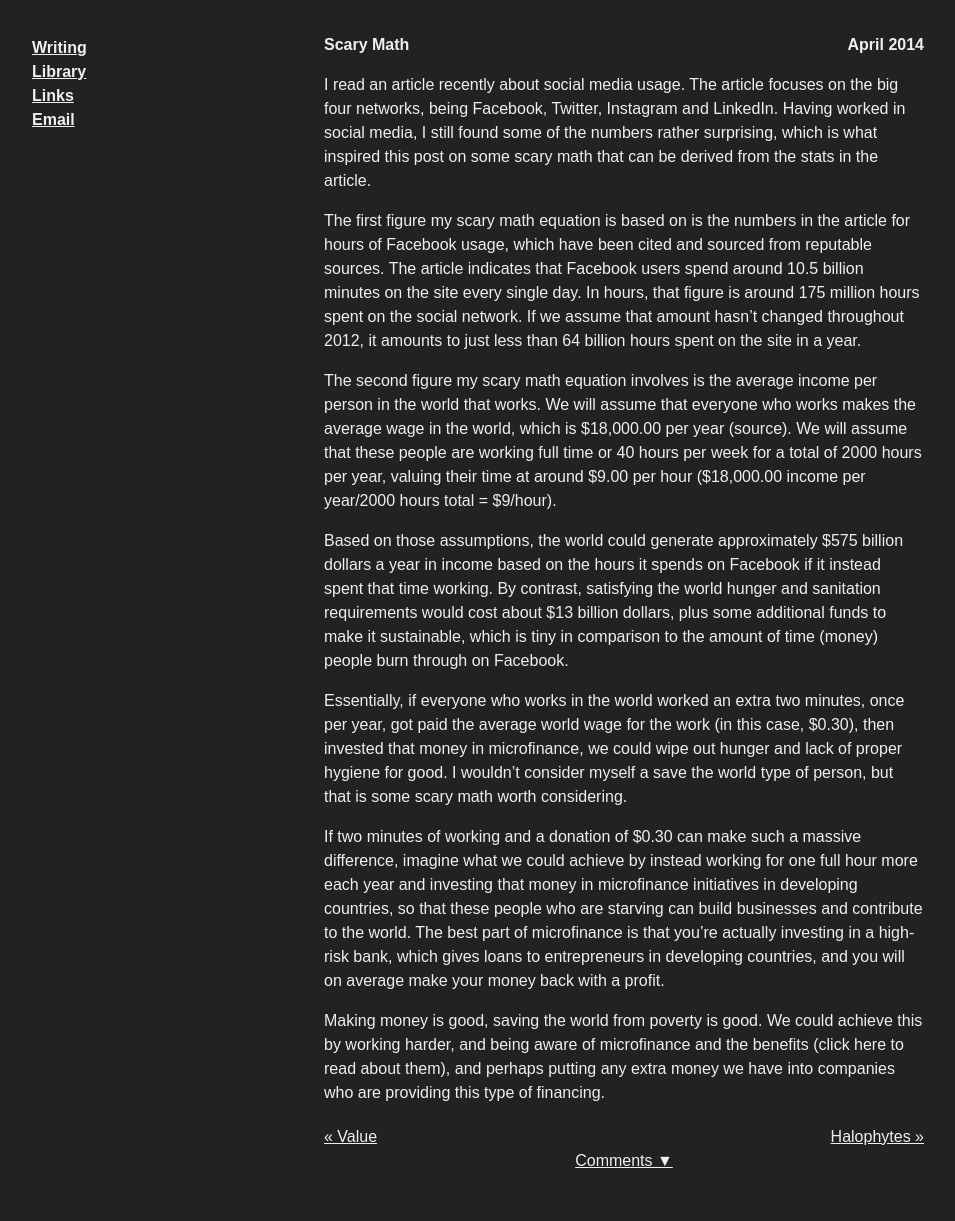
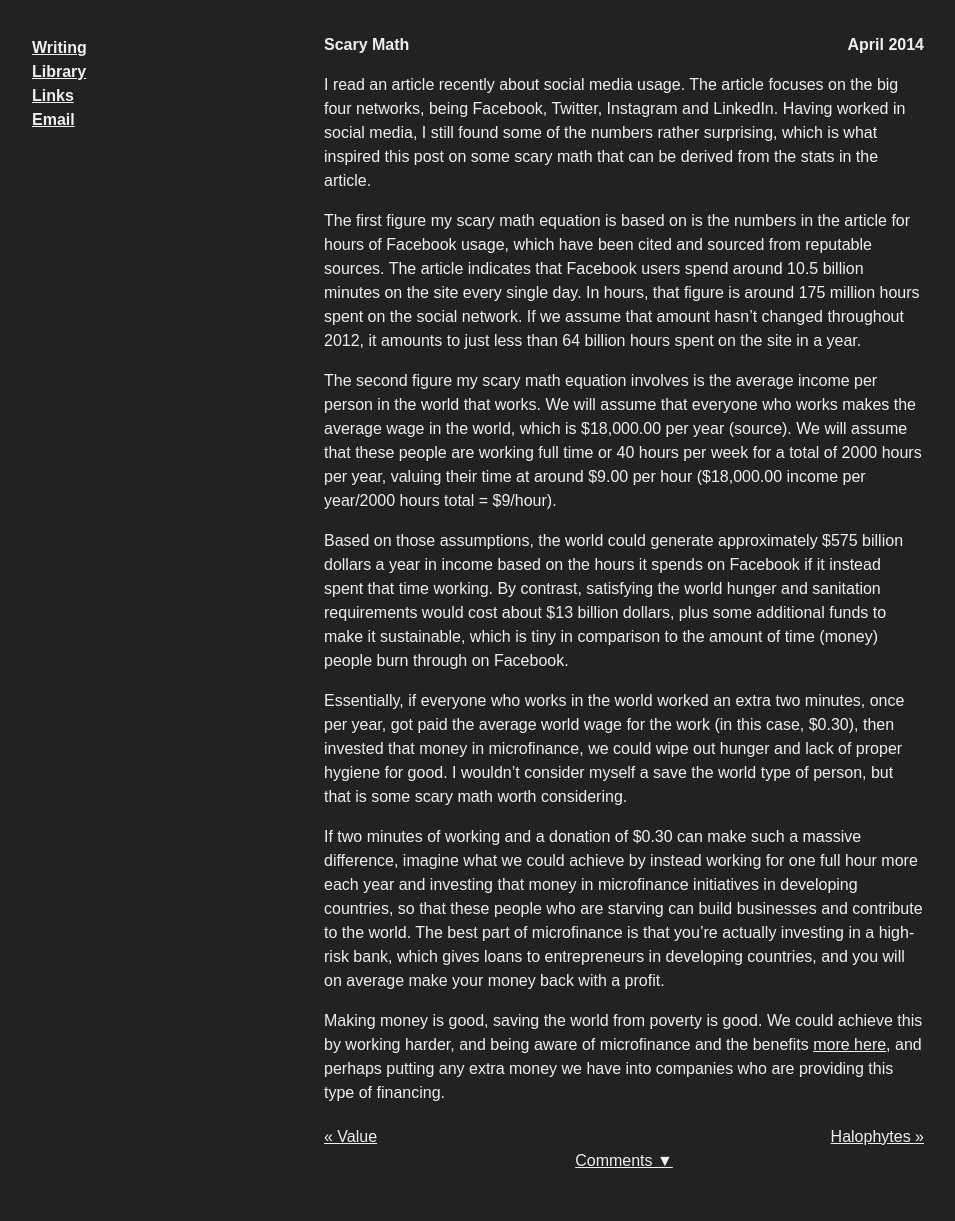
Before and after one commit to rogerkirkness/writing, a Jekyll site: the page built from _posts/2012-04-01-scary-math.md, in a window 1280 px wide. Shown: the whole page, without its empty margins (16-971 px from the left). Built offline with Jekyll 4.4.1, drawn with Linux system fonts in a browser that asks for light colours.

Commit message:
Bump version to 1.1.2

```diff
--- a/_posts/2012-04-01-scary-math.md
+++ b/_posts/2012-04-01-scary-math.md
@@ -15,4 +15,4 @@ Essentially, if everyone who works in the world worked an extra two minutes, onc
 
 If two minutes of working and a donation of $0.30 can make such a massive difference, imagine what we could achieve by instead working for one full hour more each year and investing that money in microfinance initiatives in developing countries, so that these people who are starving can build businesses and contribute to the world. The best part of microfinance is that you’re actually investing in a high-risk bank, which gives loans to entrepreneurs in developing countries, and you will on average make your money back with a profit.
 
-Making money is good, saving the world from poverty is good. We could achieve this by working harder, and being aware of microfinance and the benefits (click here to read about them), and perhaps putting any extra money we have into companies who are providing this type of financing.
+Making money is good, saving the world from poverty is good. We could achieve this by working harder, and being aware of microfinance and the benefits [more here](https://en.wikipedia.org/wiki/Microfinance), and perhaps putting any extra money we have into companies who are providing this type of financing.
```
Also changed, not shown: _posts/2012-03-01-culture.md (+2 -2 lines), _posts/2012-03-01-value.md (+1 -1 lines).
